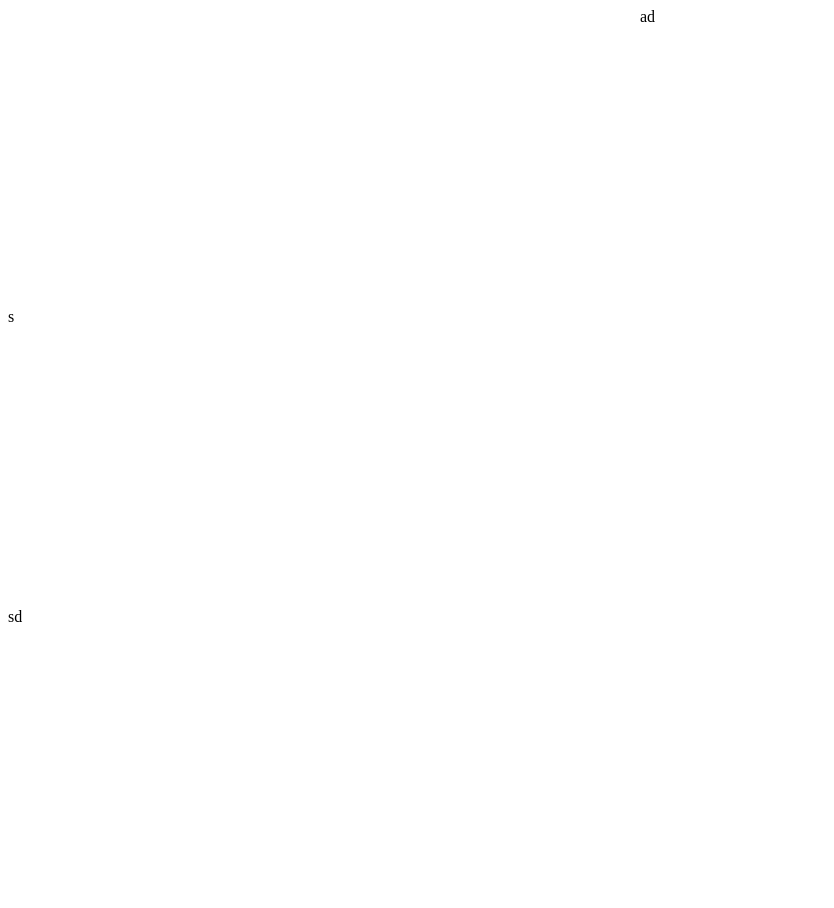
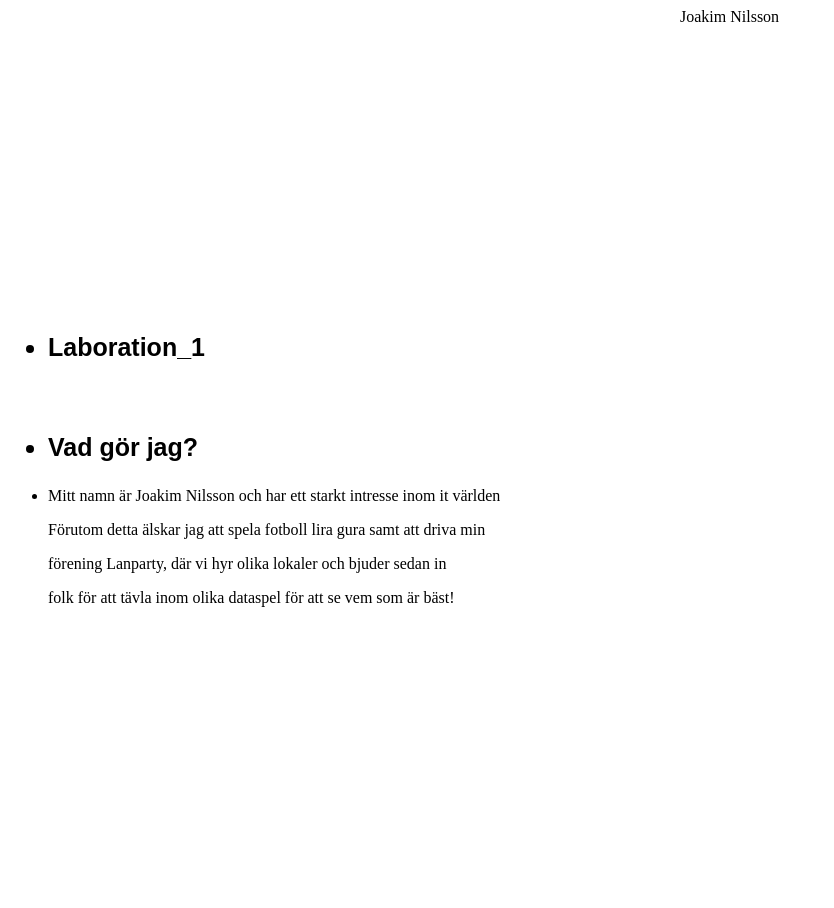
Before and after one commit to jn222na/1ik415-laborationer, a plain HTML site: page Pages/Presentation.html in a window 1280 px wide. Shown: the top 908 px of the page, without its empty margins (0-834 px from the left). After the commit the page ends 800 px from the top, so only its background shows below. Drawn offline with Linux system fonts and the light colour scheme.

Commit message:
1_1 klar

```diff
--- a/Pages/Presentation.html
+++ b/Pages/Presentation.html
@@ -1,23 +1,39 @@
 <head>
 	<meta http-equiv="Content-Type" content="text/html; charset=UTF-8" />
 	<title>Your Website</title>
-	<link rel="stylesheet" type="text/css" href="presentation.css">  <!-- Länkar html sidan med en css fil för att slippa
-	                                                                        ha så mycket kod på en sida -->
+	<!-- Länkar html sidan med en css fil för att slippa ha så mycket kod på en sida -->
+	<link rel="stylesheet" type="text/css" href="presentation.css">
 </head>
 <body> <!-- Innehållet på hemsidan -->
 
 <div id="header">       <!-- Det första besökaren på hemsidan ser -->
-        ad
+        <ul>Joakim Nilsson</ul>
 
 </div>
 
-<div id="textruta">
-        s
+<div id="textruta" class="h1">
+
+    <ul>
+        <li><b>Laboration_1</b></li>
+        <p></p>
+    </ul>
 
 </div>    <!-- Slut textruta -->
 <div id="textruta2">
+    <ul class="h1">
+        <li><b>Vad gör jag?</b>
+        <p></p>
+    </ul>
+    <ul>
+        <li>Mitt namn är Joakim Nilsson och har ett starkt intresse inom it världen</li><p>
+        </p>Förutom detta älskar jag att spela fotboll lira gura samt att driva min<p>
+        </p>förening Lanparty, där vi hyr olika lokaler och bjuder sedan in<p>
+        </p> folk för att tävla inom olika dataspel för att se vem som är bäst!
+        </li>
+        </li>
+    </ul>
 
-        sd
+
 </div>
 
 
--- a/Pages/presentation.css
+++ b/Pages/presentation.css
@@ -5,12 +5,20 @@
     margin-right:50%;
 }
 #textruta{
-    height:300px;
+    height:100px;
     width:100%;
     float:left;
 }
 #textruta2{
-    height:300px;
+    height:100px;
     width:100%;
-    float:right;
+    float:left;
 }
+.bilderborder{     /* För att ta bort länk färger */
+
+
+}
+.h1{
+    font-family:arial,verdana,sans-serif;
+    font-size:25px;
+}
```
Also changed, not shown: 1 other file.
